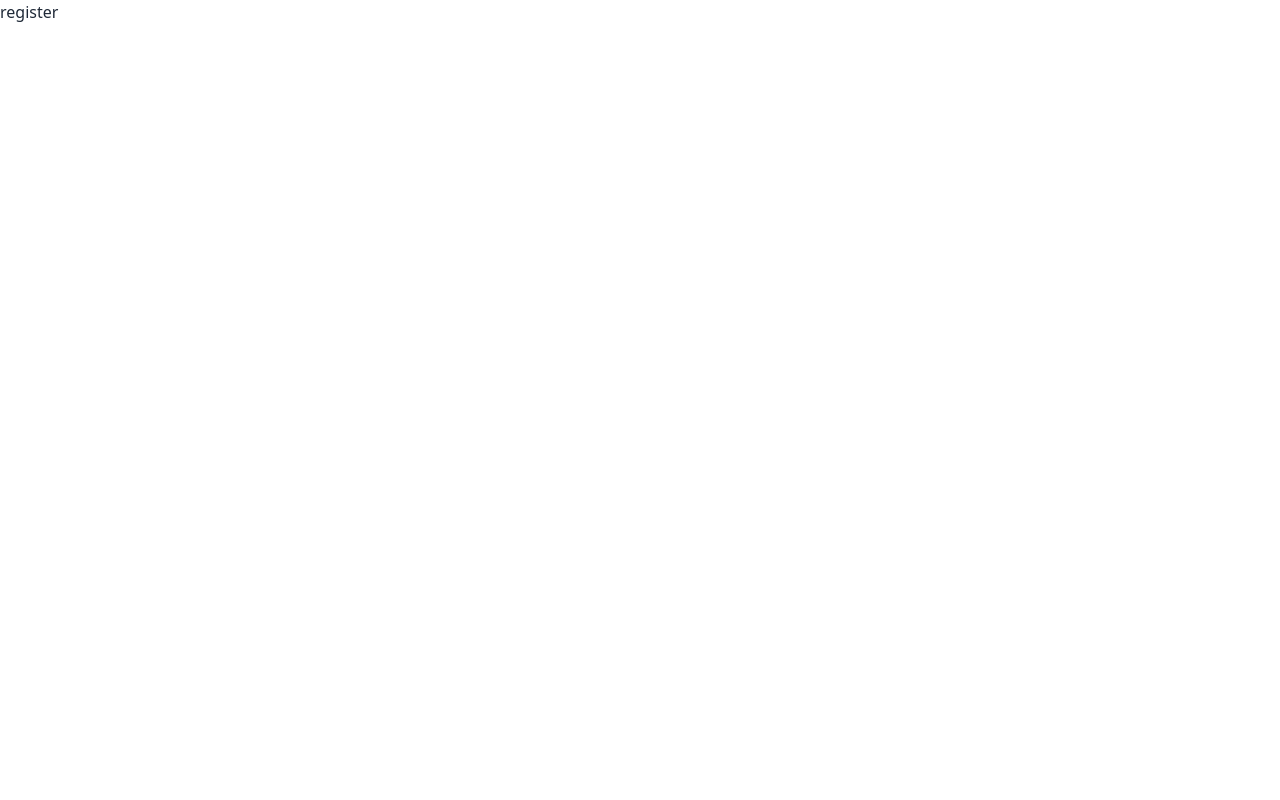
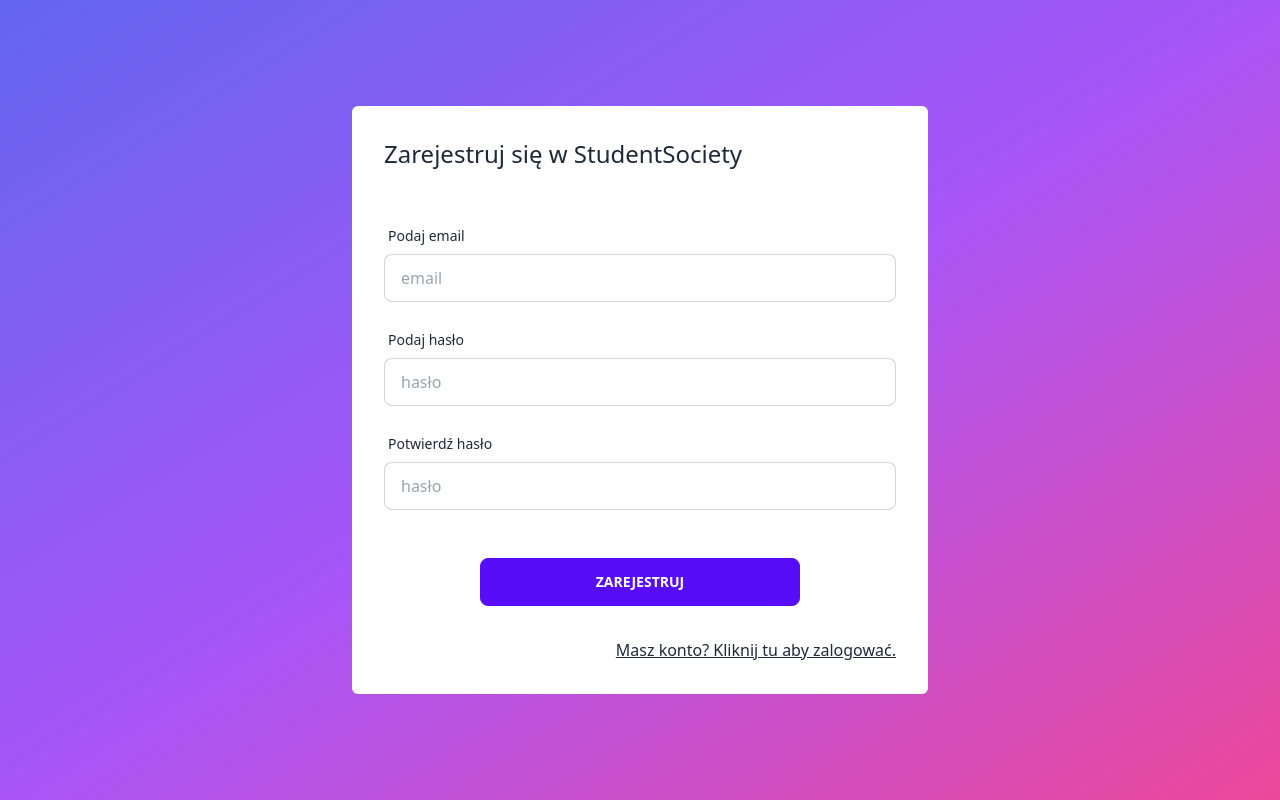
Before and after one commit to EP-coode/ZPI, a Next.js app in the folder renderer/: page /register in a window 1280 px wide. Built offline with nearby package versions, Linux system fonts and the light colour scheme.

Commit message:
error handling in forms, imlement register form

```diff
--- a/renderer/pages/login.tsx
+++ b/renderer/pages/login.tsx
@@ -2,7 +2,7 @@ import type { NextPage } from "next";
 import FullPageFormWrapper from "../src/layout/FullPageFormWrapper";
 import LoginForm from "../src/components/LoginForm";
 
-const Login: NextPage = () => {
+const LoginPage: NextPage = () => {
   return (
     <FullPageFormWrapper>
       <LoginForm />
@@ -10,4 +10,4 @@ const Login: NextPage = () => {
   );
 };
 
-export default Login;
+export default LoginPage;
--- a/renderer/pages/register.tsx
+++ b/renderer/pages/register.tsx
@@ -1,8 +1,13 @@
 import { NextPage } from "next";
+import RegisterForm from "../src/components/RegisterForm";
 import FullPageFormWrapper from "../src/layout/FullPageFormWrapper";
 
 const Register: NextPage = () => {
-  return <FullPageFormWrapper>register</FullPageFormWrapper>;
+  return (
+    <FullPageFormWrapper>
+      <RegisterForm />
+    </FullPageFormWrapper>
+  );
 };
 
 export default Register;
--- a/renderer/src/components/LoginForm.tsx
+++ b/renderer/src/components/LoginForm.tsx
@@ -1,10 +1,12 @@
 import Link from "next/link";
-import React, { useState } from "react";
+import React, { HtmlHTMLAttributes, useState } from "react";
+import ErrorSvg from "../icons/ErrorSvg";
 
 type Props = {};
 
 const LoginForm = (props: Props) => {
   const [rememberOnThisDevice, setRememberOnThisDevice] = useState(false);
+  const [errors, setErrors] = useState<string[]>([]);
 
   const handleFormSubmit = (e: React.SyntheticEvent) => {
     e.preventDefault();
@@ -14,22 +16,32 @@ const LoginForm = (props: Props) => {
       password: { value: string };
     };
 
-    alert(`Loguje jako: ${target.email.value}, ${target.password.value}`)
+    alert(`Loguje jako: ${target.email.value}, ${target.password.value}`);
 
     //TODO podpięcie do serwera
+    setErrors(["Niepodpięte do serwera"]);
+  };
 
+  const handleFormChange = (e: React.SyntheticEvent) => {
+    const target = e.target as typeof e.target & {
+      email: { value: string };
+      password: { value: string };
+    };
+
+    setErrors([]);
   };
 
   return (
     <form
       onSubmit={handleFormSubmit}
+      onChange={handleFormChange}
       className="h-full max-w-xl min-w-[20rem] w-full bg-base-100 p-8 flex flex-col gap-5 rounded-md"
     >
       <h1 className="text-2xl mb-7">Witaj w StudentSociety</h1>
       <label className="input-group">
         <span className="w-20">Email</span>
         <input
-          type="text"
+          type="email"
           name="email"
           placeholder="example@mail.com"
           className="input input-bordered w-0 flex-grow"
@@ -50,12 +62,21 @@ const LoginForm = (props: Props) => {
         <input
           type="checkbox"
           checked={rememberOnThisDevice}
-          onClick={() => {
-            setRememberOnThisDevice((prevState) => !prevState);
+          onChange={(e: React.ChangeEvent<HTMLInputElement>) => {
+            setRememberOnThisDevice(e.target.checked);
           }}
           className="checkbox"
         />
       </label>
+
+      {errors.map((error, index) => (
+        <div className="alert alert-error shadow-lg" key={index}>
+          <div>
+            <ErrorSvg />
+            <span>{error}</span>
+          </div>
+        </div>
+      ))}
 
       <input
         type="submit"
--- /dev/null
+++ b/renderer/src/components/RegisterForm.tsx
@@ -0,0 +1,149 @@
+import classNames from "classnames";
+import Link from "next/link";
+import React, { useMemo, useState } from "react";
+import ErrorSvg from "../icons/ErrorSvg";
+
+type Props = {};
+
+interface FormInputError {
+  affectedFields?: string[];
+  msg: string;
+}
+
+interface FormFields {
+  email: { value: string };
+  password: { value: string };
+  password_rpt: { value: string };
+}
+
+const RegisterForm = (props: Props) => {
+  const [errors, setErrors] = useState<FormInputError[]>([]);
+
+  const wrongFields = useMemo<Set<string>>(
+    () =>
+      errors.reduce<Set<string>>((acc, current) => {
+        current.affectedFields?.forEach((field) => acc.add(field));
+        return acc;
+      }, new Set<string>()),
+    [errors]
+  );
+
+  const validateForm = (formFields: FormFields): FormInputError[] => {
+    const errors: FormInputError[] = [];
+
+    if (formFields.password.value != formFields.password_rpt.value) {
+      errors.push({
+        msg: "Hasła nie zgadzają się",
+        affectedFields: ["password", "password_rpt"],
+      });
+    }
+
+    if (formFields.password.value.length < 7) {
+      errors.push({
+        msg: "Hasło musi mieć conajmniej 7 znaków",
+        affectedFields: ["password"],
+      });
+    }
+
+    // todo walidacia maila
+
+    return errors;
+  };
+
+  const handleFormChange = (e: React.SyntheticEvent) => {
+    if (errors.length > 0) setErrors([]);
+  };
+
+  const handleFormSubmit = (e: React.SyntheticEvent) => {
+    e.preventDefault();
+
+    const target = e.target as typeof e.target & FormFields;
+
+    const errors = validateForm(target);
+
+    if (errors.length > 0) {
+      setErrors(errors);
+      return;
+    }
+
+    alert(`Rejestruje jako: ${target.email.value}, ${target.password.value}`);
+
+    //TODO podpięcie do serwera
+    setErrors([{ msg: "Nie podięte do serwera" }]);
+  };
+
+  return (
+    <form
+      onSubmit={handleFormSubmit}
+      onChange={handleFormChange}
+      className="h-full max-w-xl min-w-[20rem] w-full bg-base-100 p-8 flex flex-col gap-5 rounded-md"
+    >
+      <h1 className="text-2xl mb-7">Zarejestruj się w StudentSociety</h1>
+
+      <div className="form-control w-full">
+        <label className="label">
+          <span className="label-text">Podaj email</span>
+        </label>
+        <input
+          type="email"
+          name="email"
+          placeholder="email"
+          className={classNames("input input-bordered w-full", {
+            "input-error": wrongFields.has("email"),
+          })}
+        />
+      </div>
+
+      <div className="form-control w-full">
+        <label className="label">
+          <span className="label-text">Podaj hasło</span>
+        </label>
+        <input
+          type="password"
+          name="password"
+          placeholder="hasło"
+          className={classNames("input input-bordered w-full", {
+            "input-error": wrongFields.has("password"),
+          })}
+        />
+      </div>
+
+      <div className="form-control w-full">
+        <label className="label">
+          <span className="label-text">Potwierdź hasło</span>
+        </label>
+        <input
+          type="password"
+          name="password_rpt"
+          placeholder="hasło"
+          className={classNames("input input-bordered w-full", {
+            "input-error": wrongFields.has("password_rpt"),
+          })}
+        />
+      </div>
+
+      {errors.map((error, index) => (
+        <div className="alert alert-error shadow-lg" key={index}>
+          <div>
+            <ErrorSvg />
+            <span>{error.msg}</span>
+          </div>
+        </div>
+      ))}
+
+      <input
+        type="submit"
+        className="btn btn-primary w-full max-w-xs mx-auto my-3 mt-7"
+        value="Zarejestruj"
+      />
+
+      <div className="form-control ml-auto mr-0">
+        <Link href={"/login"}>
+          <a className="link">Masz konto? Kliknij tu aby zalogować.</a>
+        </Link>
+      </div>
+    </form>
+  );
+};
+
+export default RegisterForm;
--- a/renderer/src/context/LoginContext.tsx
+++ b/renderer/src/context/LoginContext.tsx
@@ -12,6 +12,7 @@ interface ILoginContext {
 
 const LoginContext = createContext<ILoginContext | null>(null);
 
+// TODO: Przetestować działanie serwisu na działającym serwerze
 const authService = new AuthService("localhost:3000");
 
 const LoginContextProvider = ({ children }: React.PropsWithChildren) => {
--- /dev/null
+++ b/renderer/src/icons/ErrorSvg.tsx
@@ -0,0 +1,20 @@
+import * as React from "react";
+import { SVGProps } from "react";
+
+const ErrorSvg = (props: SVGProps<SVGSVGElement>) => (
+  <svg
+    xmlns="http://www.w3.org/2000/svg"
+    className="stroke-current flex-shrink-0 h-6 w-6"
+    fill="none"
+    {...props}
+  >
+    <path
+      strokeLinecap="round"
+      strokeLinejoin="round"
+      strokeWidth="2"
+      d="M12 9v2m0 4h.01m-6.938 4h13.856c1.54 0 2.502-1.667 1.732-3L13.732 4c-.77-1.333-2.694-1.333-3.464 0L3.34 16c-.77 1.333.192 3 1.732 3z"
+    />
+  </svg>
+);
+
+export default ErrorSvg;
--- a/renderer/tailwind.config.js
+++ b/renderer/tailwind.config.js
@@ -2,7 +2,7 @@
 module.exports = {
   content: [
     "./pages/**/*.{js,ts,jsx,tsx}",
-    "./src/components/**/*.{js,ts,jsx,tsx}",
+    "./src/**/*.{js,ts,jsx,tsx}",
   ],
   theme: {
     extend: {},
```
